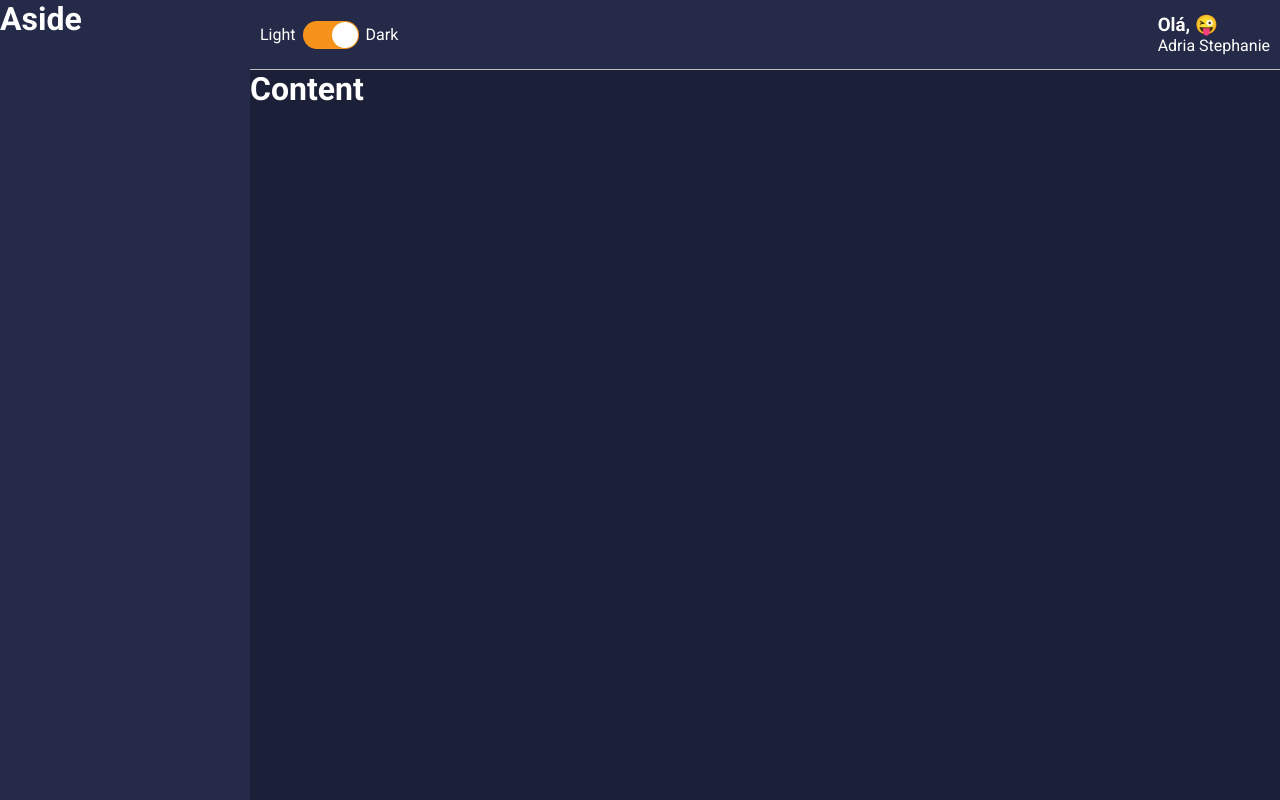
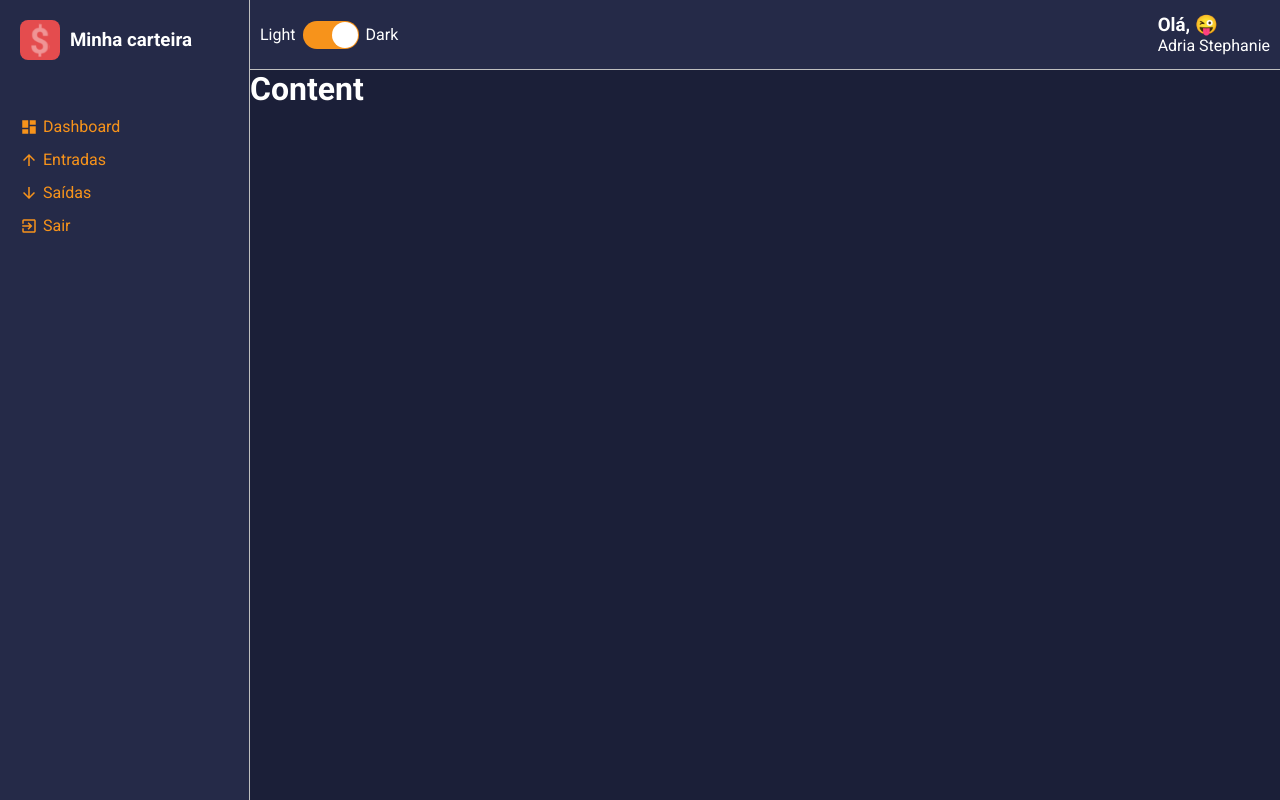
Before and after one commit to adriastephanie/minha-carteira-web, a React (Create React App) app in the folder minha_carteira/: page / in a window 1280 px wide. Built offline with nearby package versions, Linux system fonts and the light colour scheme.

Commit message:
feature: criacao do menu lateral

```diff
--- a/minha_carteira/src/components/Aside/index.tsx
+++ b/minha_carteira/src/components/Aside/index.tsx
@@ -1,9 +1,38 @@
 import React from "react";
-import { Container } from './styles';
+import { Container, Header, LogImg, Title, MenuContainer, MenuItemLink } from './styles';
+import logoImg from '../../asserts/logo.svg'
+
+import { MdDashboard, MdArrowDownward, MdArrowUpward, MdExitToApp} from 'react-icons/md'
+
+
 const Aside: React.FC = () => {
     return (
         <Container>
-            <h1>Aside</h1>
+            <Header>
+                <LogImg src={logoImg} alt="logomarca minha carteira" />
+                <Title>Minha carteira</Title>
+            </Header>
+            <MenuContainer>
+                <MenuItemLink href="#">
+                    <MdDashboard/>
+                    Dashboard
+                </MenuItemLink>
+
+                <MenuItemLink href="#">
+                    <MdArrowUpward/>
+                    Entradas
+                </MenuItemLink>
+
+                <MenuItemLink href="#">
+                    <MdArrowDownward/>
+                    Saídas
+                </MenuItemLink>
+
+                <MenuItemLink href="#">
+                <MdExitToApp/>
+                    Sair
+                </MenuItemLink>
+            </MenuContainer>
         </Container>
     )
 }
--- a/minha_carteira/src/components/Aside/styles.ts
+++ b/minha_carteira/src/components/Aside/styles.ts
@@ -2,6 +2,45 @@
 
 export const Container = styled.div`
     grid-area: AS;
+    background-color: ${props => props.theme.colors.secondary};
+    padding-left: 20px;
+    border-right: 1px solid ${props => props.theme.colors.gray};
+
+`;
+
+export const Header = styled.header`
+    display: flex;
+    align-items: center;
+    margin-top: 20px;
+`;
+export const LogImg = styled.img`
+    width: 40px;
+    height: 40px;
+`;
+export const Title = styled.h3`
     color: ${props => props.theme.colors.white};
-    background-color: ${props => props.theme.colors.secondary};
+    margin-left: 10px;
 `;
+export const  MenuContainer = styled.nav`
+    margin-top: 50px;
+    display: flex;
+    flex-direction: column;
+`;
+export const  MenuItemLink = styled.a`
+    color: ${props => props.theme.colors.info};
+    text-decoration: none;
+    margin: 7px 0 ;
+    display: flex;
+    align-items: center;
+
+    transition: opacity .3s;
+
+    &:hover{
+        opacity: .7;
+    }
+
+    >svg {
+        font-size: 18px;
+        margin-right: 5px;
+    }
+`;
```
Also changed, not shown: minha_carteira/src/asserts/logo.svg (added).
